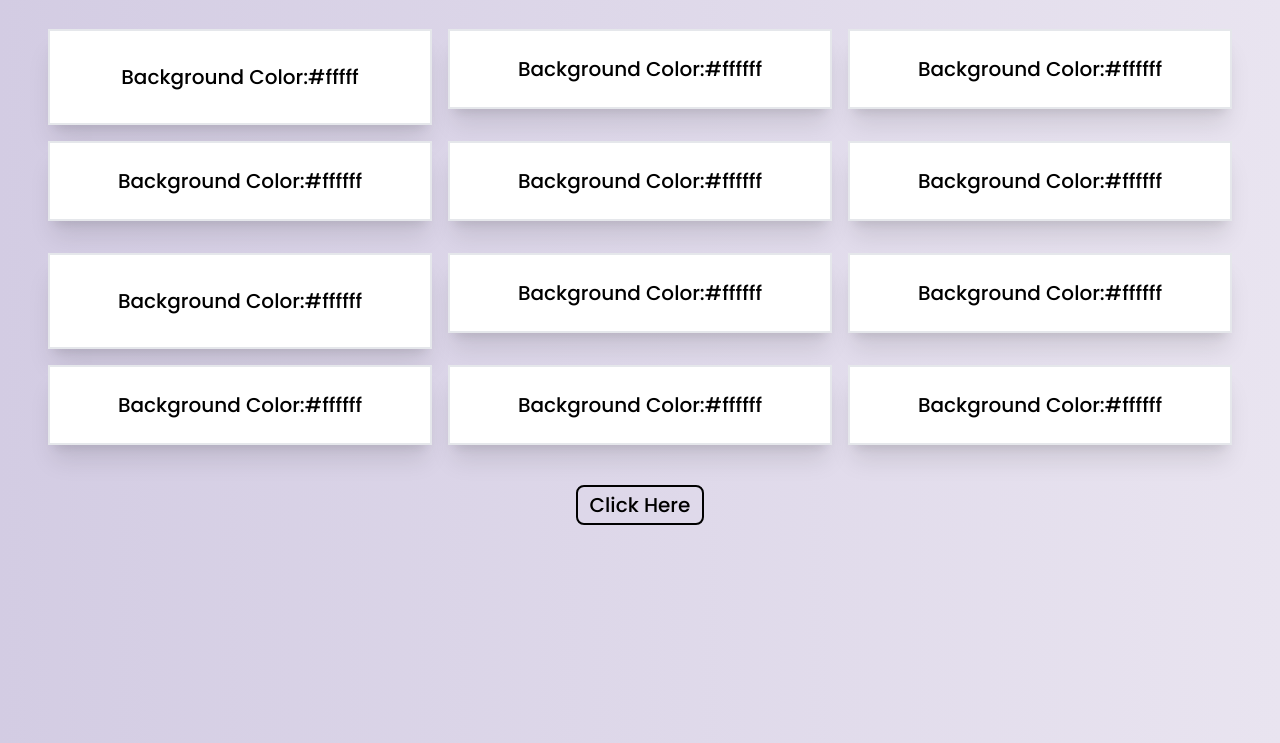
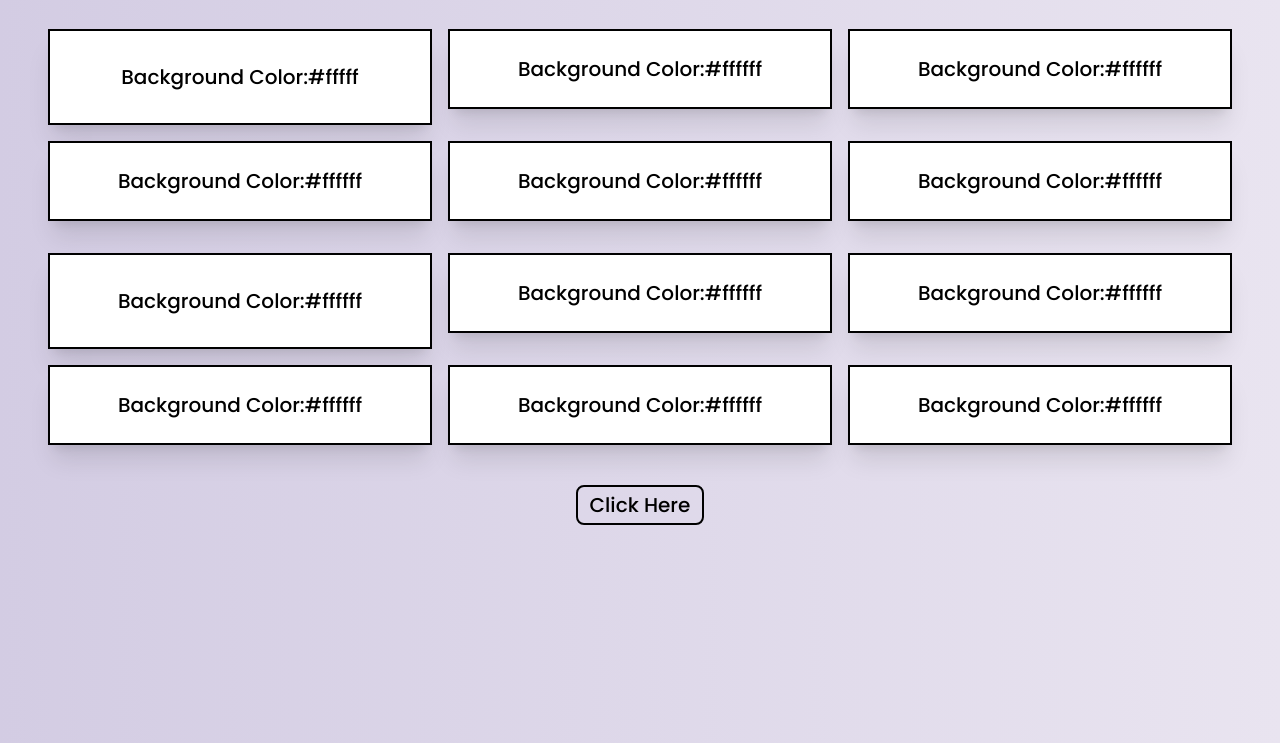
Before and after one commit to FixxooXD/Background-Color-generator, a website: page index.html in a window 1280 px wide. Shown: the part 57-800 px from the top of the page. Drawn offline with Linux system fonts and the light colour scheme.

Commit message:
some updates

```diff
--- a/index.html
+++ b/index.html
@@ -26,18 +26,18 @@
     <div id="banner" class="border-b-2 w-full flex  justify-start px-2 text-xl sm:text-3xl py-2">Random BackgroundColor Generator</div>
     <div class="flex justify-center">
     <div class="grid grid-rows-4 md:grid-flow-col gap-4 mt-8 mx-4">
-    <div id="div" class="bg-white flex items-center justify-center border-2 sm:w-96 h-20 md:h-24 p-1 text-xl shadow-xl">Background Color: <span id="divText">#fffff</span></div>
-    <div id="div" class="bg-white flex items-center justify-center border-2 w-96 h-20 p-1 text-xl shadow-xl">Background Color: <span id="divText">#ffffff</span></div>
-    <div id="div" class="bg-white flex items-center justify-center border-2 w-96 p-1 text-xl shadow-xl">Background Color: <span id="divText">#ffffff</span></div>
-    <div id="div" class="bg-white flex items-center justify-center border-2 w-96 h-20 p-1 text-xl shadow-xl">Background Color: <span id="divText">#ffffff</span></div>
-    <div id="div" class="bg-white flex items-center justify-center border-2 w-96 h-20 p-1 text-xl shadow-xl">Background Color: <span id="divText">#ffffff</span></div>
-    <div id="div" class="bg-white flex items-center justify-center border-2 w-96 h-20 p-1 text-xl shadow-xl">Background Color: <span id="divText">#ffffff</span></div>
-    <div id="div" class="bg-white flex items-center justify-center border-2 w-96 h-20 p-1 text-xl shadow-xl">Background Color: <span id="divText">#ffffff</span></div>
-    <div id="div" class="bg-white flex items-center justify-center border-2 w-96 h-20 p-1 text-xl shadow-xl">Background Color: <span id="divText">#ffffff</span></div>
-    <div id="div" class="bg-white flex items-center justify-center border-2 w-96 h-20 p-1 text-xl shadow-xl">Background Color: <span id="divText">#ffffff</span></div>
-    <div id="div" class="bg-white flex items-center justify-center border-2 w-96 h-20 p-1 text-xl shadow-xl">Background Color: <span id="divText">#ffffff</span></div>
-    <div id="div" class="bg-white flex items-center justify-center border-2 w-96 h-20 p-1 text-xl shadow-xl">Background Color: <span id="divText">#ffffff</span></div>
-    <div id="div" class="bg-white flex items-center justify-center border-2 w-96 h-20 p-1 text-xl shadow-xl">Background Color: <span id="divText">#ffffff</span></div>
+    <div id="div" class="bg-white border-black flex items-center justify-center border-2 sm:w-96 h-20 md:h-24 p-1 text-xl shadow-xl">Background Color: <span id="divText">#fffff</span></div>
+    <div id="div" class="bg-white border-black flex items-center justify-center border-2 w-96 h-20 p-1 text-xl shadow-xl">Background Color: <span id="divText">#ffffff</span></div>
+    <div id="div" class="bg-white border-black flex items-center justify-center border-2 w-96 p-1 text-xl shadow-xl">Background Color: <span id="divText">#ffffff</span></div>
+    <div id="div" class="bg-white border-black flex items-center justify-center border-2 w-96 h-20 p-1 text-xl shadow-xl">Background Color: <span id="divText">#ffffff</span></div>
+    <div id="div" class="bg-white border-black flex items-center justify-center border-2 w-96 h-20 p-1 text-xl shadow-xl">Background Color: <span id="divText">#ffffff</span></div>
+    <div id="div" class="bg-white border-black flex items-center justify-center border-2 w-96 h-20 p-1 text-xl shadow-xl">Background Color: <span id="divText">#ffffff</span></div>
+    <div id="div" class="bg-white border-black flex items-center justify-center border-2 w-96 h-20 p-1 text-xl shadow-xl">Background Color: <span id="divText">#ffffff</span></div>
+    <div id="div" class="bg-white border-black flex items-center justify-center border-2 w-96 h-20 p-1 text-xl shadow-xl">Background Color: <span id="divText">#ffffff</span></div>
+    <div id="div" class="bg-white border-black flex items-center justify-center border-2 w-96 h-20 p-1 text-xl shadow-xl">Background Color: <span id="divText">#ffffff</span></div>
+    <div id="div" class="bg-white border-black flex items-center justify-center border-2 w-96 h-20 p-1 text-xl shadow-xl">Background Color: <span id="divText">#ffffff</span></div>
+    <div id="div" class="bg-white border-black flex items-center justify-center border-2 w-96 h-20 p-1 text-xl shadow-xl">Background Color: <span id="divText">#ffffff</span></div>
+    <div id="div" class="bg-white border-black flex items-center justify-center border-2 w-96 h-20 p-1 text-xl shadow-xl">Background Color: <span id="divText">#ffffff</span></div>
 </div>
 </div>
 <div class="flex justify-center mt-6">
```
